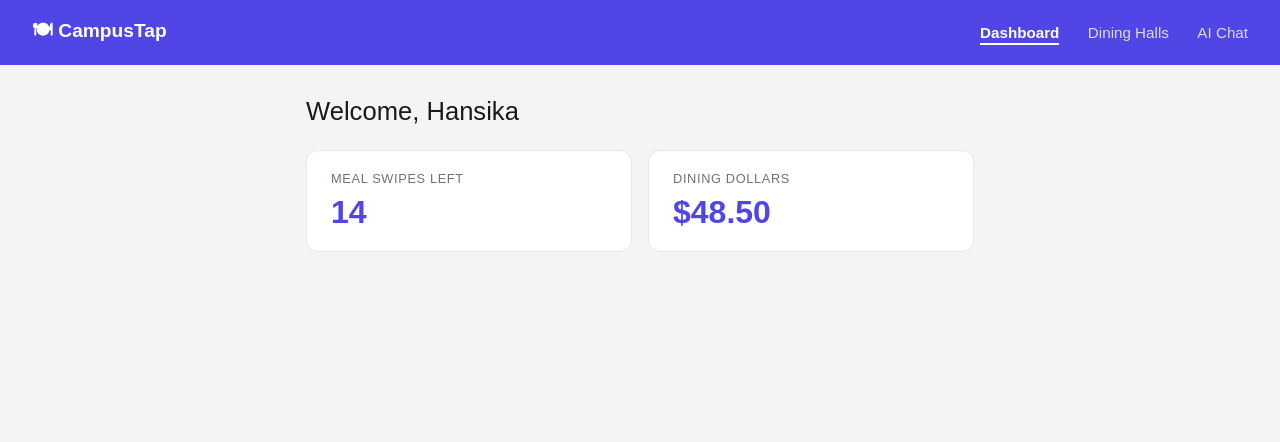
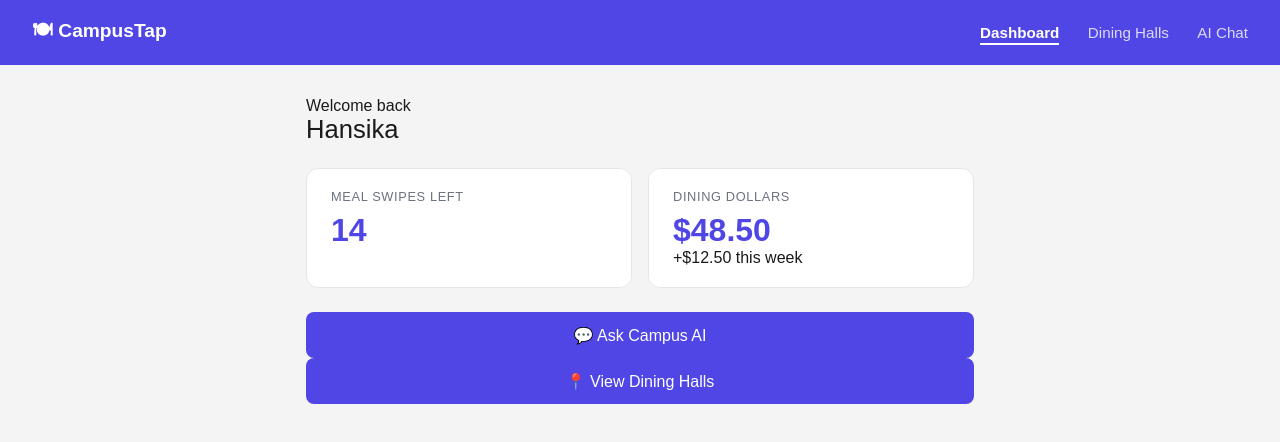
Before and after one commit to hansikav29/campusTap, a plain HTML site: page index.html in a window 1280 px wide. Drawn offline with Linux system fonts and the light colour scheme; no server answers.

Commit message:
updated appearance index.html

```diff
--- a/index.html
+++ b/index.html
@@ -3,10 +3,12 @@
 <head>
   <meta charset="UTF-8" />
   <meta name="viewport" content="width=device-width, initial-scale=1.0"/>
-  <title>CampusTap</title>
+  <title>CampusTap — Dashboard</title>
   <link rel="stylesheet" href="style.css" />
+  <link href="https://fonts.googleapis.com/css2?family=Syne:wght@400;500;600;700;800&family=DM+Sans:wght@300;400;500&display=swap" rel="stylesheet">
 </head>
 <body>
+  <div class="bg-grid"></div>
 
   <nav>
     <span class="logo">🍽 CampusTap</span>
@@ -18,18 +20,28 @@
   </nav>
 
   <main>
-    <h1>Welcome, <span id="student-name">Loading...</span></h1>
+    <header class="dashboard-header">
+        <p class="hall-label">Welcome back</p>
+        <h1><span id="student-name">Loading...</span></h1>
+    </header>
 
     <div class="cards">
       <div class="card">
         <p class="card-label">Meal Swipes Left</p>
         <p class="card-value" id="swipe-count">--</p>
+        <div class="card-progress"><div class="bar" style="width: 70%"></div></div>
       </div>
       <div class="card">
         <p class="card-label">Dining Dollars</p>
         <p class="card-value" id="dining-dollars">--</p>
+        <div class="card-trend">+$12.50 this week</div>
       </div>
     </div>
+
+    <section class="quick-actions">
+        <button onclick="location.href='chat.html'">💬 Ask Campus AI</button>
+        <button class="secondary" onclick="location.href='dining.html'">📍 View Dining Halls</button>
+    </section>
   </main>
 
   <script src="app.js"></script>
```
